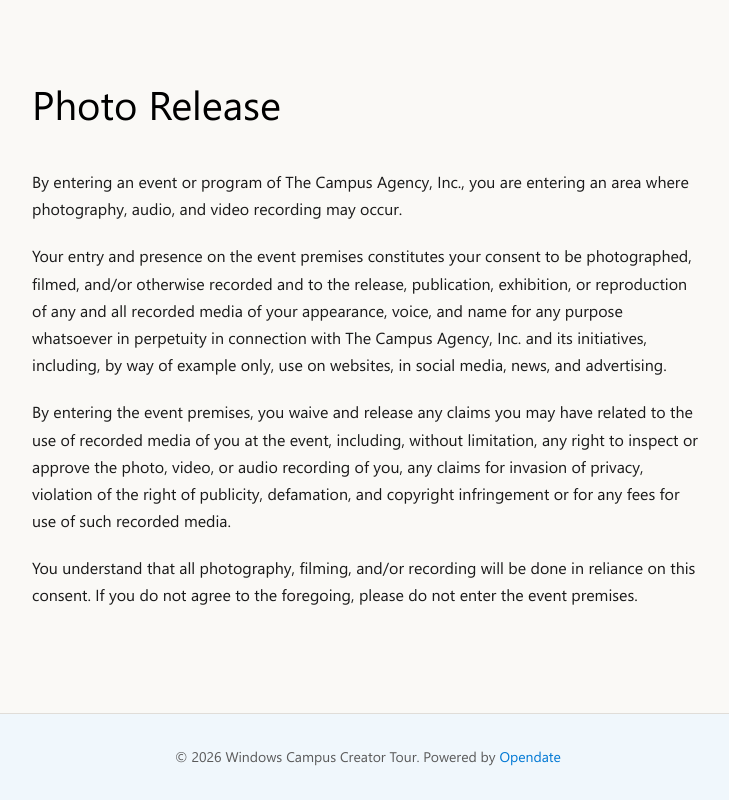
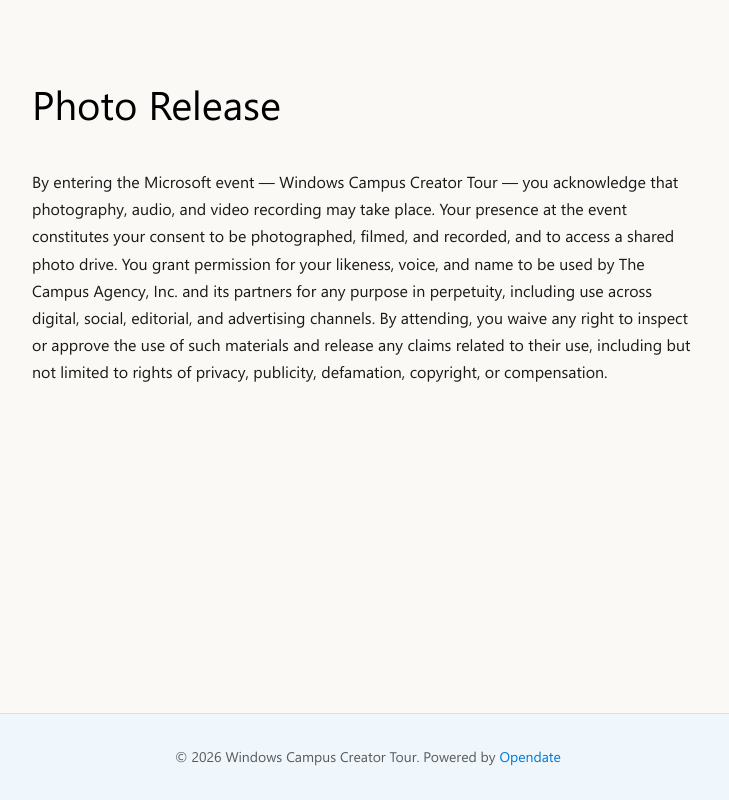
Before and after one commit to dcurtin91/opendate-venue-site, a React (Vite) app: page /photo-release in a window 1280 px wide. Shown: the whole page, without its empty margins (272-1001 px from the left). Built offline with nearby package versions, Linux system fonts and the light colour scheme; no server answers.

Commit message:
more stuff

```diff
--- a/src/index.css
+++ b/src/index.css
@@ -555,6 +555,11 @@
   margin-top: 4px;
 }
 
+.event-no-bags {
+  font-weight: 700;
+  margin-top: 4px;
+}
+
 .event-datetime-row {
   display: flex;
   gap: 64px;
--- a/src/pages/EventDetailPage.jsx
+++ b/src/pages/EventDetailPage.jsx
@@ -123,6 +123,7 @@
                 <p className="event-date">{formatFullDate(event.start_time)}</p>
                 <p>{formatTime(event.start_time)}{event.end_time && ` - ${formatTime(event.end_time)}`}</p>
                 {event.door_time && <p className="event-doors">Lines open at {formatTime(event.door_time)}</p>}
+                <p className="event-no-bags">Strict No Bags Policy</p>
               </div>
             </div>
             <div className="expect-block">
--- a/src/pages/PhotoReleasePage.jsx
+++ b/src/pages/PhotoReleasePage.jsx
@@ -5,34 +5,17 @@
         <h1 className="photo-release-title">Photo Release</h1>
 
         <p>
-          By entering an event or program of The Campus Agency, Inc., you are
-          entering an area where photography, audio, and video recording may
-          occur.
-        </p>
-
-        <p>
-          Your entry and presence on the event premises constitutes your consent
-          to be photographed, filmed, and/or otherwise recorded and to the
-          release, publication, exhibition, or reproduction of any and all
-          recorded media of your appearance, voice, and name for any purpose
-          whatsoever in perpetuity in connection with The Campus Agency, Inc. and
-          its initiatives, including, by way of example only, use on websites, in
-          social media, news, and advertising.
-        </p>
-
-        <p>
-          By entering the event premises, you waive and release any claims you
-          may have related to the use of recorded media of you at the event,
-          including, without limitation, any right to inspect or approve the
-          photo, video, or audio recording of you, any claims for invasion of
-          privacy, violation of the right of publicity, defamation, and copyright
-          infringement or for any fees for use of such recorded media.
-        </p>
-
-        <p>
-          You understand that all photography, filming, and/or recording will be
-          done in reliance on this consent. If you do not agree to the foregoing,
-          please do not enter the event premises.
+          By entering the Microsoft event — Windows Campus Creator Tour — you
+          acknowledge that photography, audio, and video recording may take
+          place. Your presence at the event constitutes your consent to be
+          photographed, filmed, and recorded, and to access a shared photo
+          drive. You grant permission for your likeness, voice, and name to be
+          used by The Campus Agency, Inc. and its partners for any purpose in
+          perpetuity, including use across digital, social, editorial, and
+          advertising channels. By attending, you waive any right to inspect or
+          approve the use of such materials and release any claims related to
+          their use, including but not limited to rights of privacy, publicity,
+          defamation, copyright, or compensation.
         </p>
       </div>
     </div>
```
